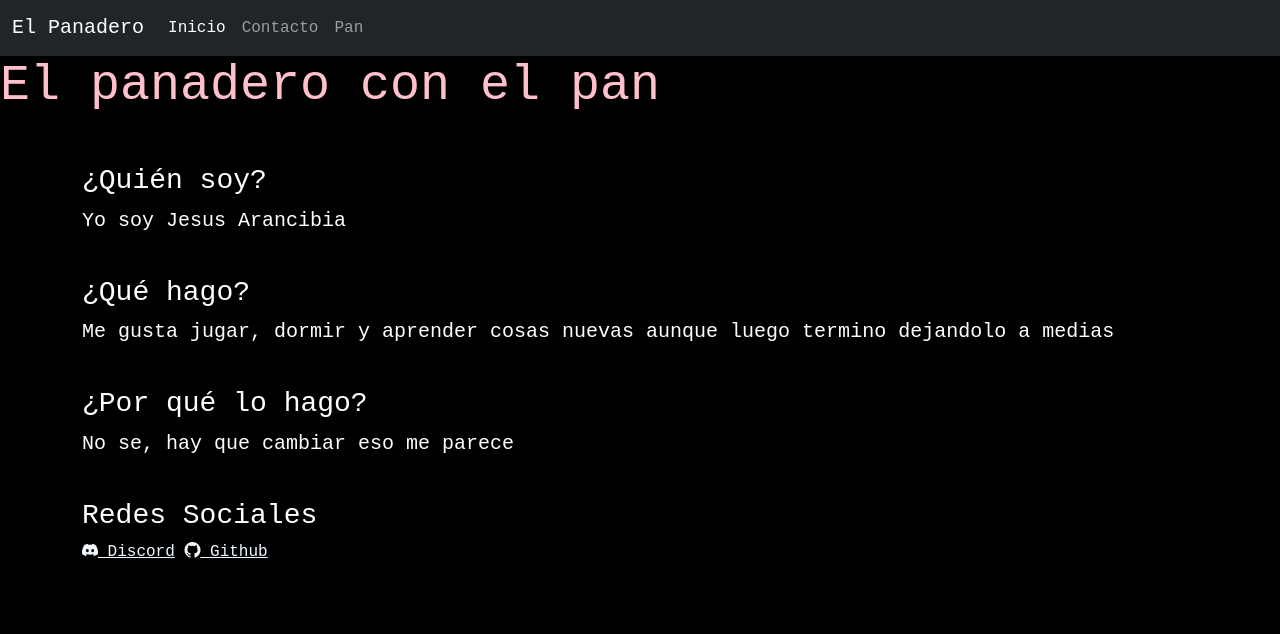
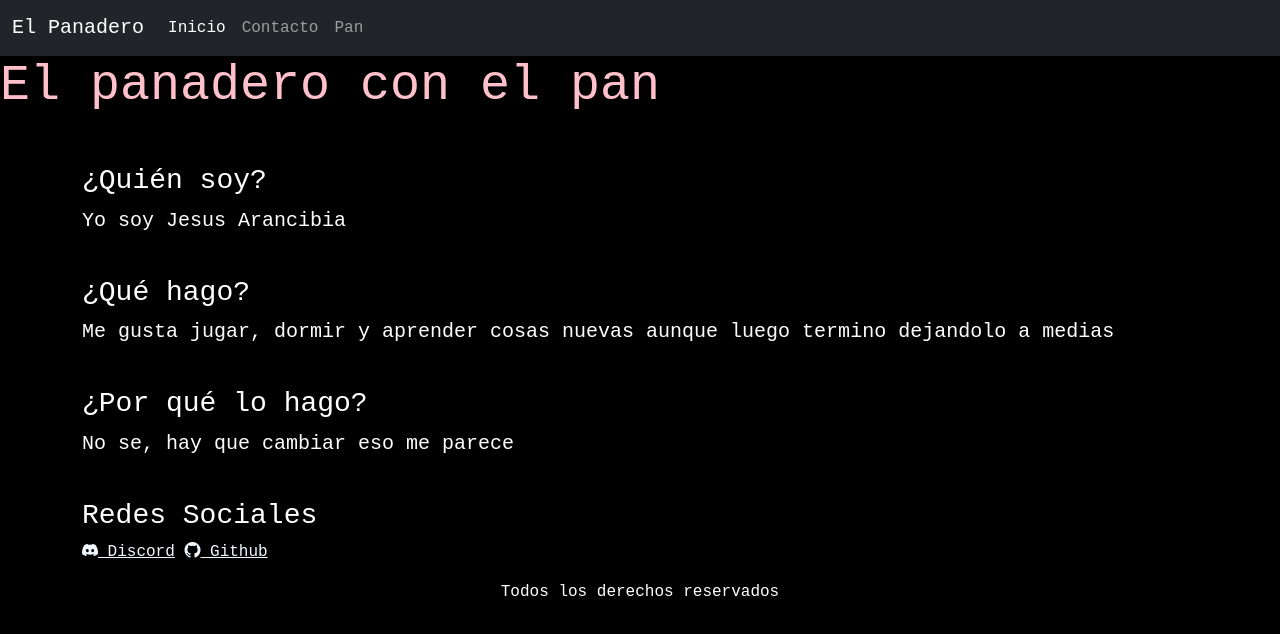
Before and after one commit to Chucharizard/ProgWebDos, a plain HTML site: page 00-PrimeraClase/index.html in a window 1280 px wide. Drawn offline with nearby package versions, Linux system fonts and the light colour scheme.

Commit message:
update 00/

```diff
--- a/00-PrimeraClase/index.html
+++ b/00-PrimeraClase/index.html
@@ -74,6 +74,13 @@
             </ul>
         <footer>
             <!-- place footer here -->
+            <div class="container">
+                <div class="row">
+                    <div class="col-12">
+                        <p class="text-center">Todos los derechos reservados</p>
+                    </div>
+                </div>
+
         </footer>
         <!-- Bootstrap JavaScript Libraries -->
         <script
```
